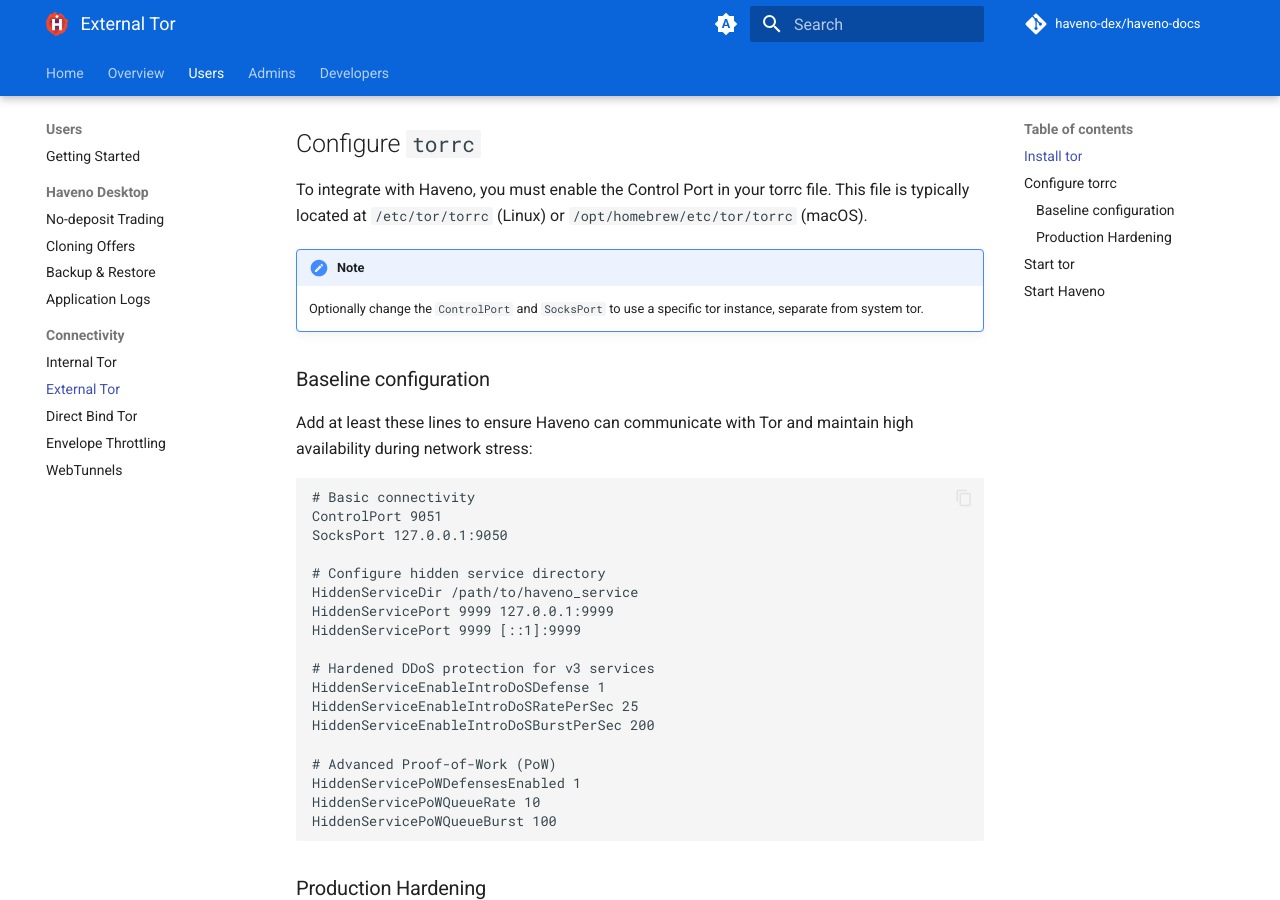
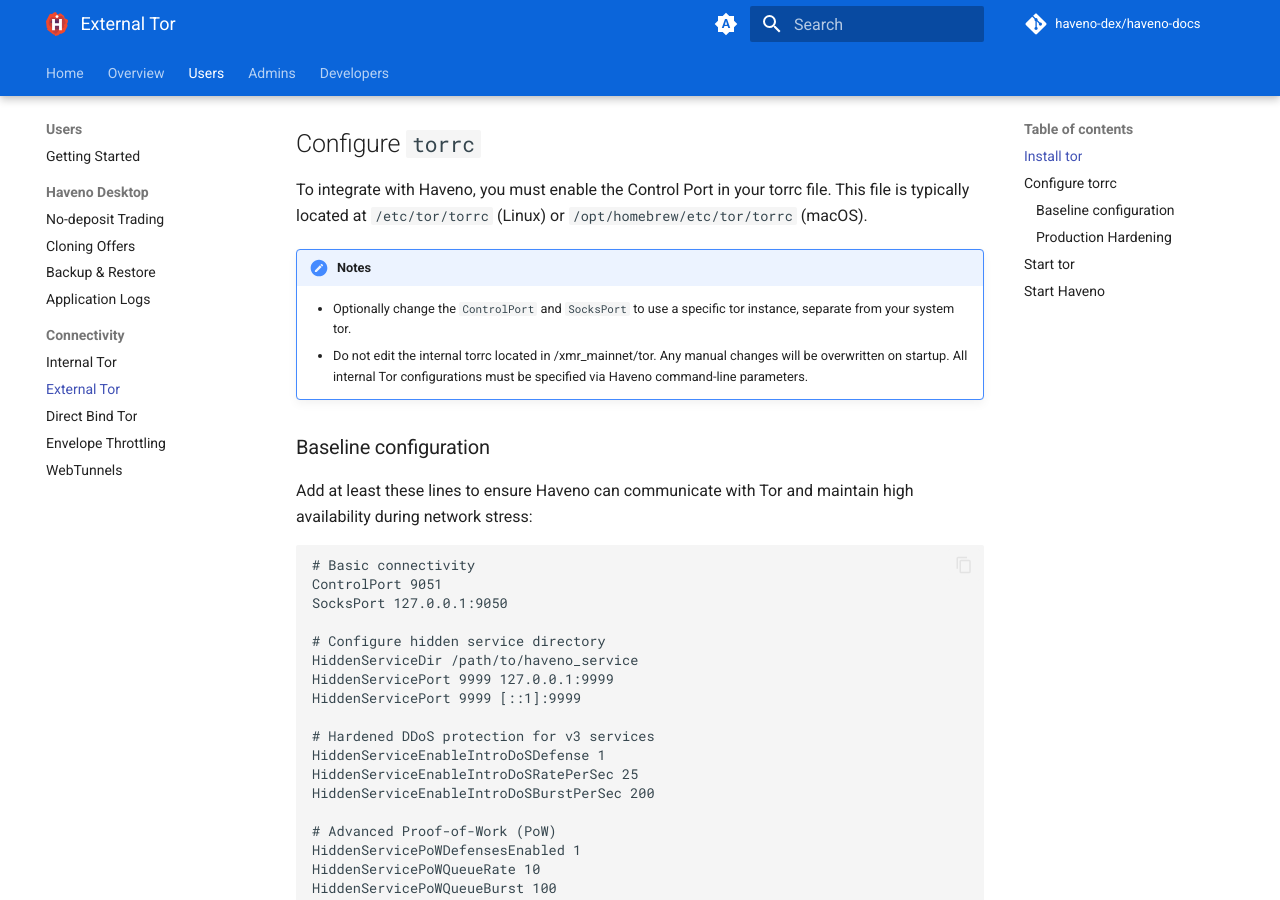
Before and after one commit to haveno-dex/haveno-docs, an MkDocs documentation site: the page built from docs/users/connectivity/external_tor.md, in a window 1280 px wide and 900 px high, scrolled down 620 px. Built offline with MkDocs 1.6.1 and Material for MkDocs 9.7.7, drawn with Linux system fonts in a browser that asks for light colours; plug-ins that fetch from the network failed and are left out; comment, search, counter and statistics services are not loaded; the version menu is left out.

Commit message:
docs: updates to connectivity docs

```diff
--- a/docs/users/connectivity/external_tor.md
+++ b/docs/users/connectivity/external_tor.md
@@ -22,9 +22,9 @@
 
 To integrate with Haveno, you must enable the Control Port in your torrc file. This file is typically located at `/etc/tor/torrc` (Linux) or `/opt/homebrew/etc/tor/torrc` (macOS).
 
-!!! note "Note"
-
-    Optionally change the `ControlPort` and `SocksPort` to use a specific tor instance, separate from system tor.
+!!! note "Notes"
+    - Optionally change the `ControlPort` and `SocksPort` to use a specific tor instance, separate from your system tor.
+    - Do not edit the internal torrc located in /xmr_mainnet/tor. Any manual changes will be overwritten on startup. All internal Tor configurations must be specified via Haveno command-line parameters.
 
 ### Baseline configuration
 
```
Also changed, not shown: docs/users/connectivity/internal_tor.md (+0 -3 lines), docs/resources/img/connectivity/bridges_dark.png, docs/resources/img/connectivity/bridges_light.png.
